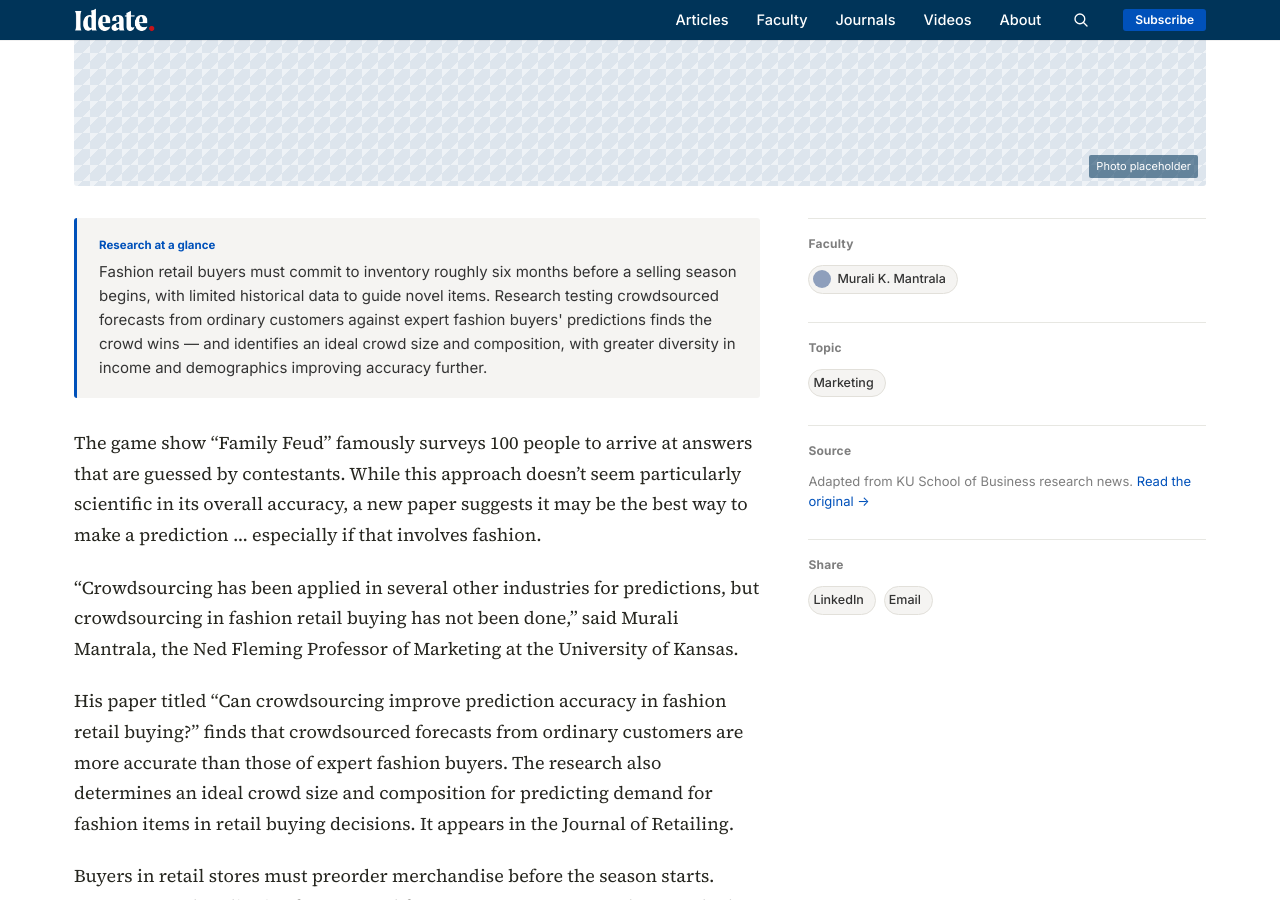
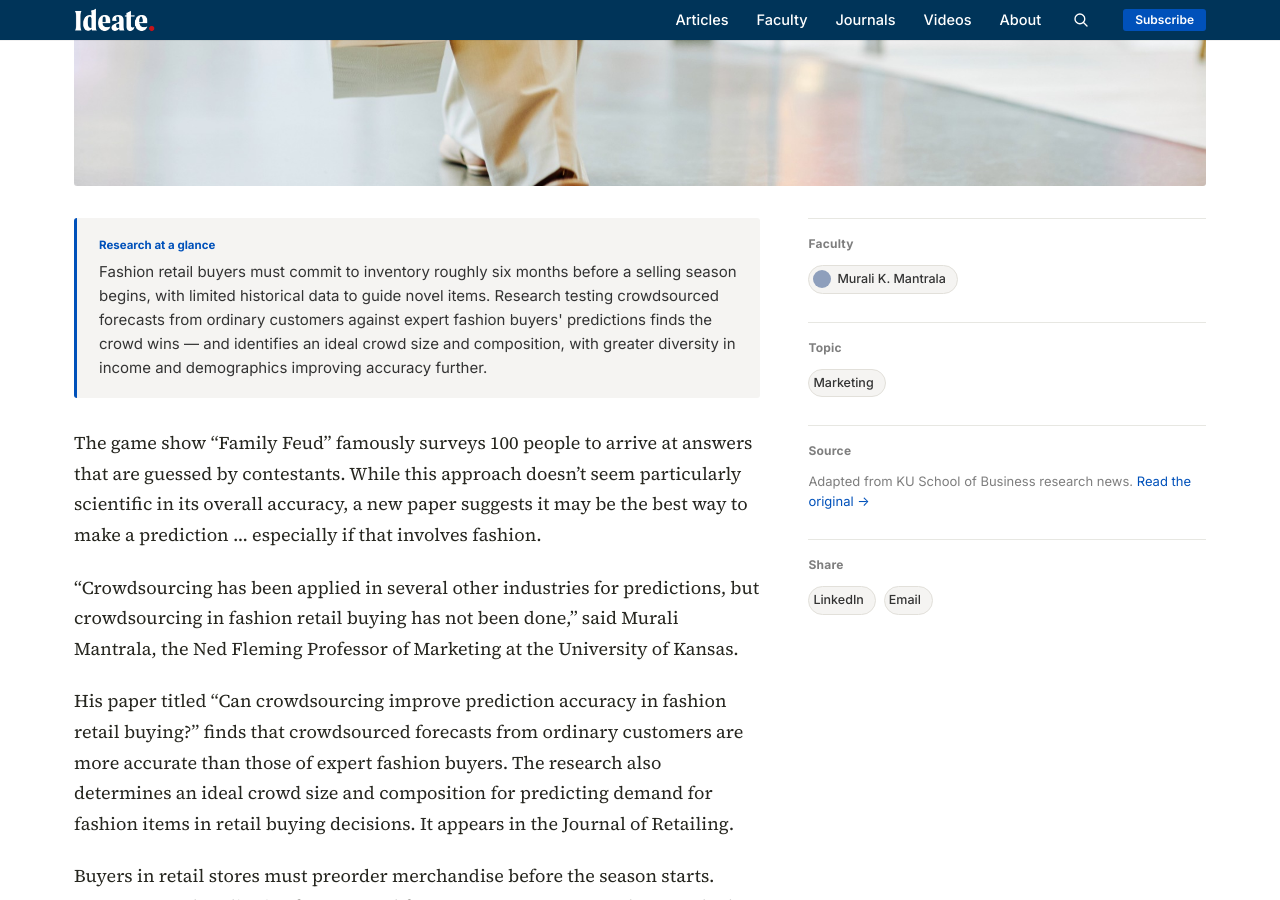
Before and after one commit to KUBschool/ideate, a Jekyll site: the page built from _articles/2024-10-14-crowdsourcing-fashion-demand.md, in a window 1280 px wide and 900 px high, scrolled down 739 px. Built offline with Jekyll 4.4.1, drawn with Linux system fonts in a browser that asks for light colours.

Commit message:
Update Article “2024-10-14-crowdsourcing-fashion-demand”

```diff
--- a/_articles/2024-10-14-crowdsourcing-fashion-demand.md
+++ b/_articles/2024-10-14-crowdsourcing-fashion-demand.md
@@ -10,6 +10,7 @@ faculty:
   - murali-k-mantrala
 byline: Jon Niccum
 date: 2024-10-14
+image: /assets/uploads/fashion-selection.jpeg
 image_tint: steam
 featured: false
 source_url: https://business.ku.edu/news/article/crowdsourcing-proves-more-accurate-than-retail-buying-experts-at-predicting-fashion-demand
```
Also changed, not shown: assets/uploads/fashion-selection.jpeg (added).
